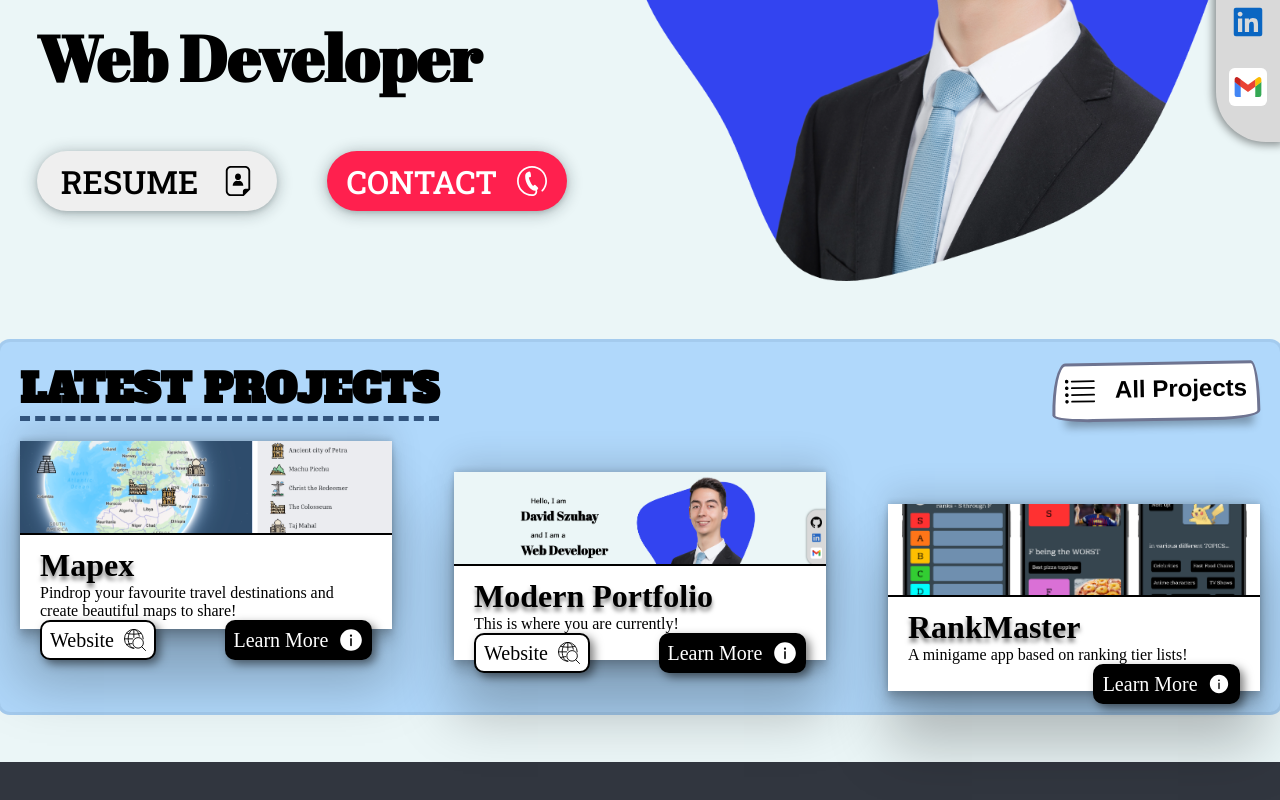
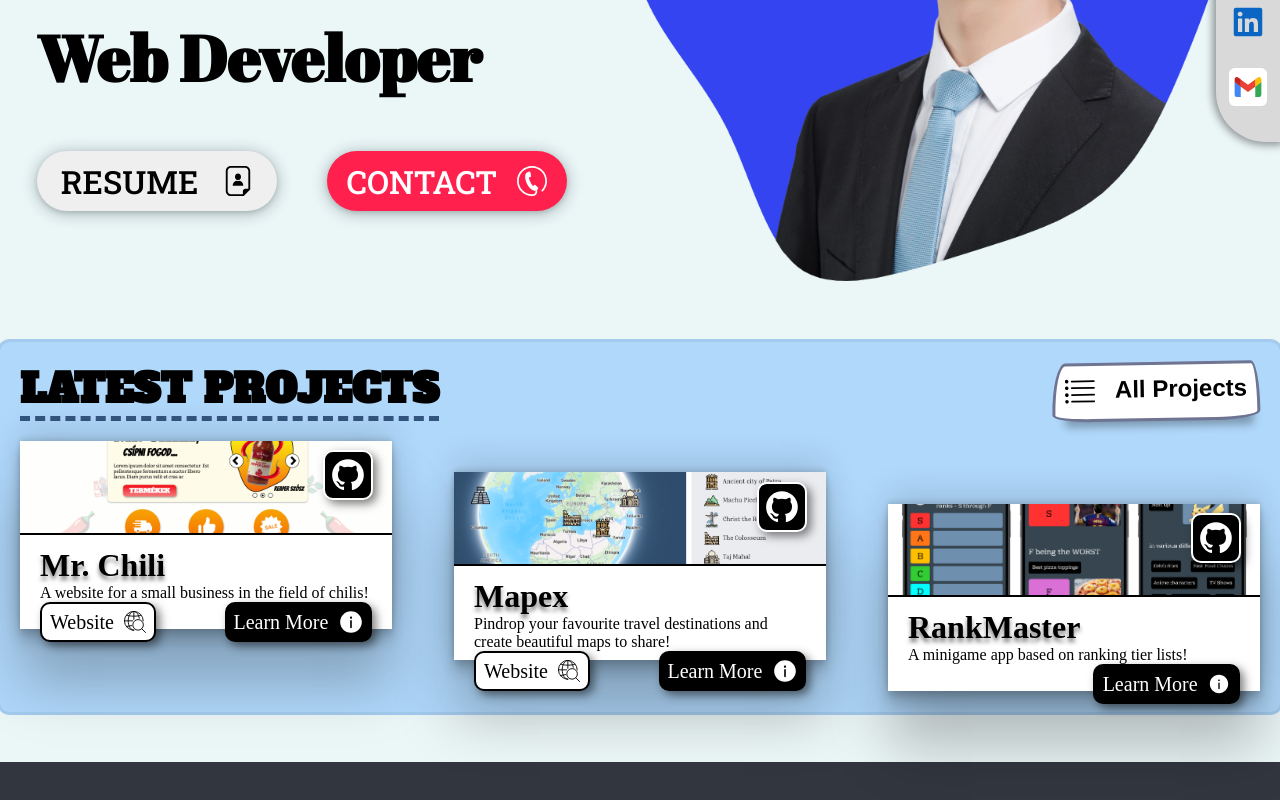
Before and after one commit to szuhaydv/szuhaydv.github.io, an Angular app: page / in a window 1280 px wide. Shown: the part 458-1258 px from the top of the page. Built offline with nearby package versions, Linux system fonts and the light colour scheme; a web font is replaced by a local one.

Commit message:
correct project setup

```diff
--- a/src/app/full-layout/main/main.component.css
+++ b/src/app/full-layout/main/main.component.css
@@ -135,6 +135,10 @@ main .latest-projects {
   list-style: none;
 }
 
+.showcase-project {
+  position: relative;
+}
+
 .latest-projects-container .showcase-project {
   height: 75%;
   width: 30%;
--- a/src/app/full-layout/main/main.component.html
+++ b/src/app/full-layout/main/main.component.html
@@ -38,7 +38,7 @@
         <app-card [card]="latestProjects[1]"/>
       </li>
       <li class="showcase-project third-project">
-        <app-card (click)="showDetails(latestProjects[2])" [card]="latestProjects[2]"/>
+        <app-card [card]="latestProjects[2]"/>
       </li>
     </ul>
   </section>
--- a/src/app/full-layout/main/main.component.ts
+++ b/src/app/full-layout/main/main.component.ts
@@ -18,10 +18,10 @@ export class MainComponent {
   }
 
   latestProjects = [
+    new Project(5, 'assets/mr. chili.png', 'Mr. Chili', "A website for a small business in the field of chilis!", ["Angular", "Deployed", "SEO", "Responsive"], true,
+      new ProjectDetail(["Mr. Chili is a website made for a client, who is in the chili sauce business.", "This site was created with careful consideration of client needs with a professional and modern design."], ["angular.svg"], ["Angular"], ["SEO", "Responsive"], ["seo.svg", "responsive.svg"], "https://www.figma.com/design/kc9SOe7QktNPUf6FYxI6LS/Chili-Cs%C3%A1v%C3%B3?node-id=20-2&t=lkZ3f87kPmu0mSQ9-0"), 'https://mrchili.vercel.app/', 'https://github.com/Szuhaydv/mrchili'),
     new Project(1, 'assets/mapex.png', 'Mapex', "Pindrop your favourite travel destinations and create beautiful maps to share!", ["React", "Full Stack", "Database", "API Calls", "Auth", "Deployed"], true,
       new ProjectDetail(["I always loved traveling and planning ahead what places I want to visit.", "Mapex was born because there was simply no app on the market to display all your travel destinations on a single map."], ["react.svg", "node-express.svg", "mongodb.svg"], ["React", "Node & Express", "MongoDB"], ["Mapbox", "Stripe", "Self-written Encryption", "Netlify", "EmailJS"], ["mapbox.svg", "stripe.svg", "auth.svg", "netlify.svg", "emailjs.png"], undefined), "https://mapexsite.netlify.app/", 'https://github.com/Szuhaydv/mapex-frontend'),
-    new Project(2, 'assets/newportfolio.png', 'Modern Portfolio', "This is where you are currently!", ["Angular", "Deployed"], true,
-      new ProjectDetail(["A portfolio website with a modern look, I hope you like it! 😉", "It is a simple collection that links to all of my projects, but it still uses a few tricky animations and styles."], ["angular.svg"], ["Angular"], ["Responsive", "EmailJS"], ["responsive.svg", "emailjs.png"], ''), undefined, 'https://github.com/Szuhaydv/portfolio-new'),
     new Project(4, 'assets/rankmaster.png', 'RankMaster', "A minigame app based on ranking tier lists!", ["Mobile", "Full Stack", "Database", "API Calls", "Auth"], false,
       new ProjectDetail(["RankMaster is a mobile minigame app that is based on ranking tier lists.", "It is pretty fun and a project I will definitely pursue later to see it being launched!"], ["swift.svg", "firebase.svg"], ["Swift & SwiftUI", "Firebase"], undefined, undefined, ''), undefined, 'https://github.com/Szuhaydv/RankMaster'),
   ]
--- a/src/app/projects/projects.component.ts
+++ b/src/app/projects/projects.component.ts
@@ -99,7 +99,7 @@ export class ProjectsComponent {
     new Project(4, 'assets/rankmaster.png', 'RankMaster', "A minigame app based on ranking tier lists!", ["Mobile", "Full Stack", "Database", "API Calls", "Auth"], false,
       new ProjectDetail(["RankMaster is a mobile minigame app that is based on ranking tier lists.", "It is pretty fun and a project I will definitely pursue later to see it being launched!"], ["swift.svg", "firebase.svg"], ["Swift & SwiftUI", "Firebase"], undefined, undefined, ''), undefined, 'https://github.com/Szuhaydv/RankMaster'),
     new Project(5, 'assets/mr. chili.png', 'Mr. Chili', "A website for a small business in the field of chilis!", ["Angular", "Deployed", "SEO", "Responsive"], true,
-      new ProjectDetail(["Mr. Chili is a website made for a client, who is in the chili sauce business.", "This site was created with careful consideration of client needs with a professional and modern design."], ["angular.svg"], ["Angular"], ["SEO", "Responsive"], ["seo.svg", "responsive.svg"], "https://www.figma.com/design/kc9SOe7QktNPUf6FYxI6LS/Chili-Cs%C3%A1v%C3%B3?node-id=20-2&t=lkZ3f87kPmu0mSQ9-0"), undefined, 'https://github.com/Szuhaydv/mrchili'),
+      new ProjectDetail(["Mr. Chili is a website made for a client, who is in the chili sauce business.", "This site was created with careful consideration of client needs with a professional and modern design."], ["angular.svg"], ["Angular"], ["SEO", "Responsive"], ["seo.svg", "responsive.svg"], "https://www.figma.com/design/kc9SOe7QktNPUf6FYxI6LS/Chili-Cs%C3%A1v%C3%B3?node-id=20-2&t=lkZ3f87kPmu0mSQ9-0"), 'https://mrchili.vercel.app/', 'https://github.com/Szuhaydv/mrchili'),
     new Project(6, 'assets/cooltodo.png', 'Cool ToDo List', "My first iOS app, a nice looking todo list", ["Mobile", "Full Stack", "API Calls", "Database", "Auth"], false,
     new ProjectDetail(["Cool ToDo list was my first ever mobile app,", "It is a full stack project utilizing Firebase and it helped me learn the basics of Swift"], ["swift.svg", "firebase.svg"], ["Swift & SwiftUI", "Firebase"], undefined, undefined, ''), undefined, 'https://github.com/Szuhaydv/Cool-ToDo-List'),
     new Project(7, 'assets/encrypt.png', 'Encryption (self-written)', "Self written encryption and decryption protocol", ["React", "API Calls", "Auth"], false,
```
Also changed, not shown: src/assets/checkmark.svg (added).
